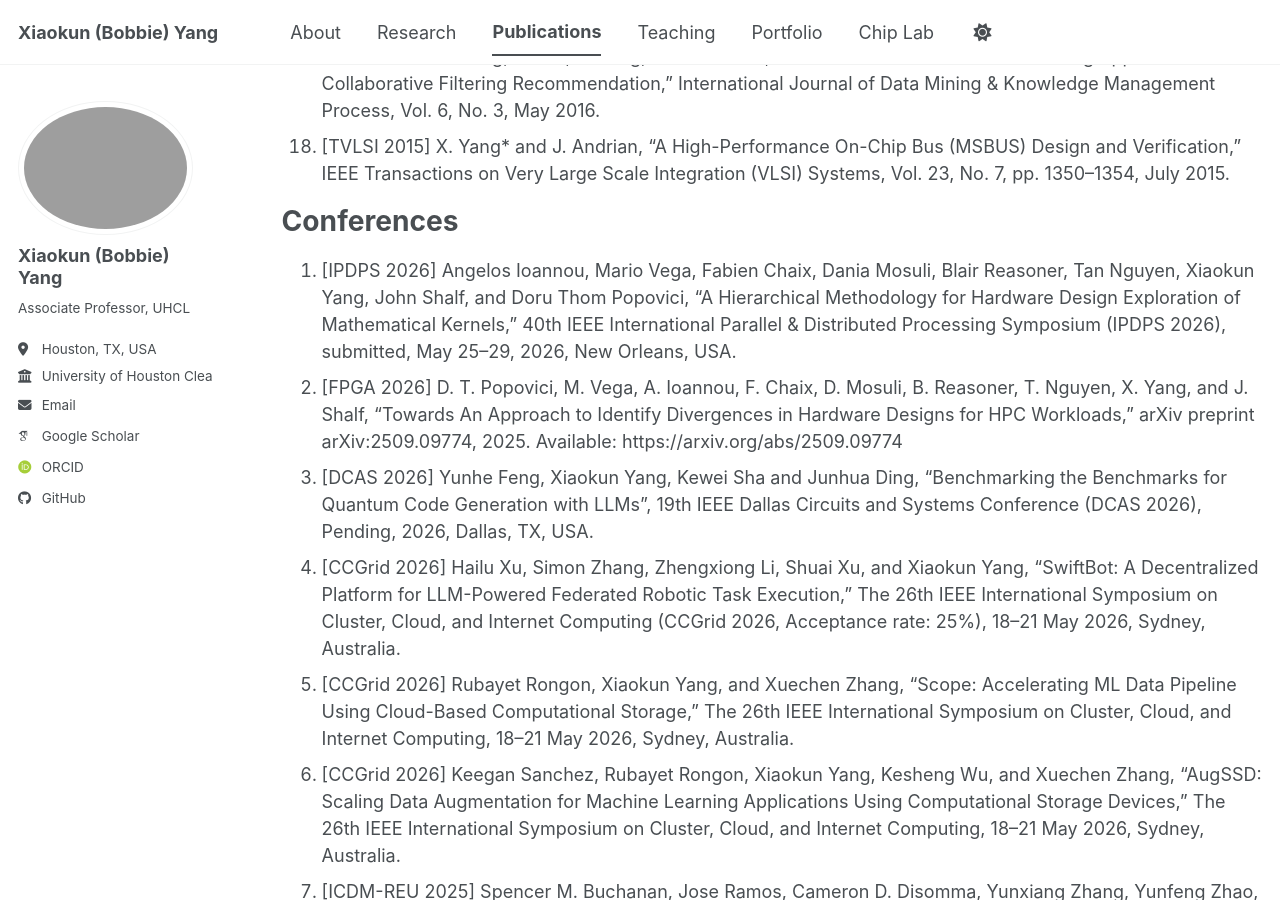
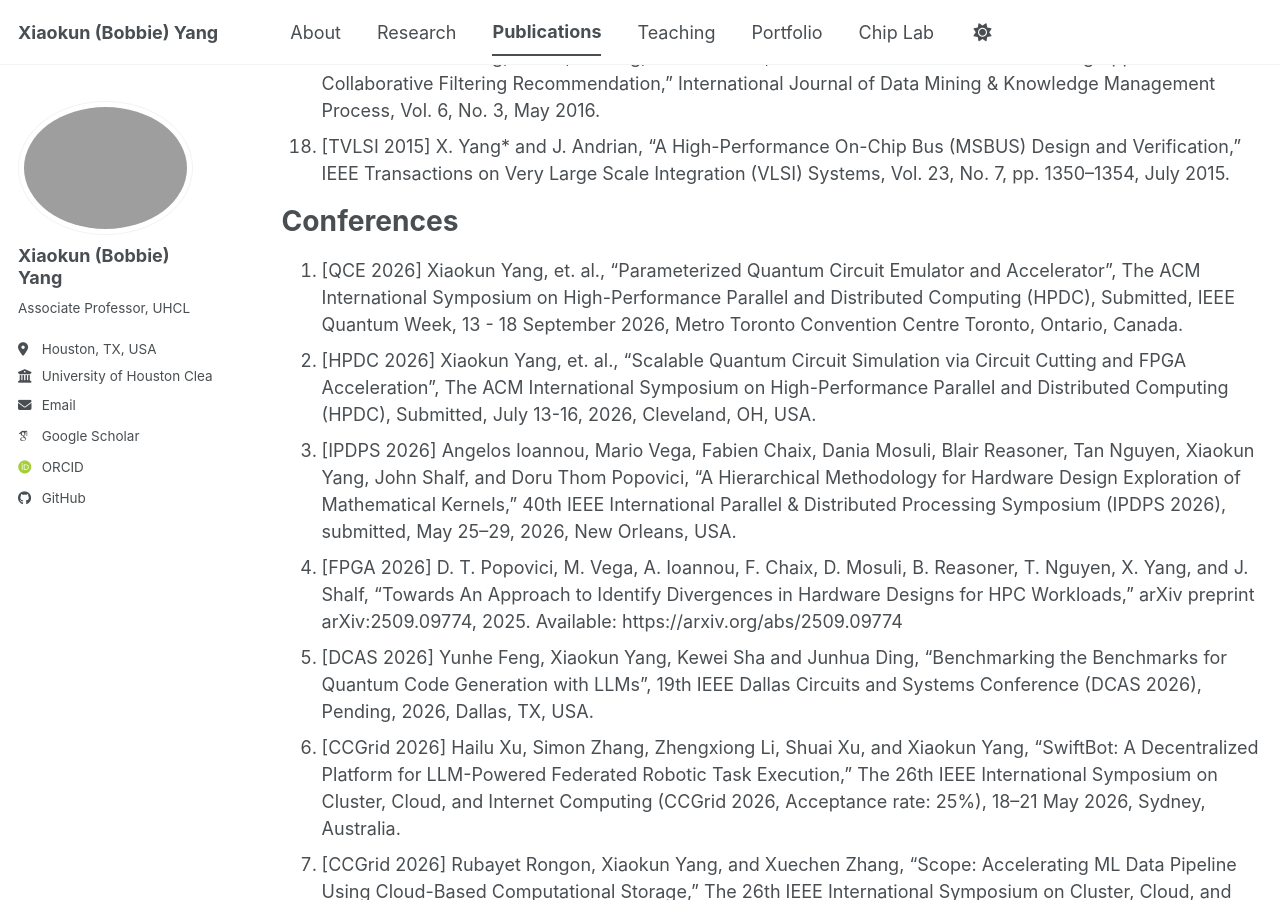
Before and after one commit to bobbieyang/bobbieyang.github.io, a Jekyll site: the page built from _pages/publications.md, in a window 1280 px wide and 900 px high, scrolled down 2080 px. Built offline with Jekyll 4.4.1, drawn with Linux system fonts in a browser that asks for light colours; some web fonts are replaced; a script bundle is joined from its source files by our own code; library files that are not in the unit come from our copies; some of the changed text lies outside the part shown.

Commit message:
Update publications.md

```diff
--- a/_pages/publications.md
+++ b/_pages/publications.md
@@ -49,7 +49,9 @@ Journals
 
 Conferences
 ======
-1. [IPDPS 2026] Angelos Ioannou, Mario Vega, Fabien Chaix, Dania Mosuli, Blair Reasoner, Tan Nguyen, Xiaokun Yang, John Shalf, and Doru Thom Popovici, “A Hierarchical Methodology for Hardware Design Exploration of Mathematical Kernels,” 40th IEEE International Parallel & Distributed Processing Symposium (IPDPS 2026), submitted, May 25–29, 2026, New Orleans, USA.
+1. [QCE 2026] Xiaokun Yang, et. al., "Parameterized Quantum Circuit Emulator and Accelerator", The ACM International Symposium on High-Performance Parallel and Distributed Computing (HPDC), Submitted, IEEE Quantum Week, 13 - 18 September 2026, Metro Toronto Convention Centre Toronto, Ontario, Canada.
+2. [HPDC 2026] Xiaokun Yang, et. al., "Scalable Quantum Circuit Simulation via Circuit Cutting and FPGA Acceleration", The ACM International Symposium on High-Performance Parallel and Distributed Computing (HPDC), Submitted, July 13-16, 2026, Cleveland, OH, USA.
+3. [IPDPS 2026] Angelos Ioannou, Mario Vega, Fabien Chaix, Dania Mosuli, Blair Reasoner, Tan Nguyen, Xiaokun Yang, John Shalf, and Doru Thom Popovici, “A Hierarchical Methodology for Hardware Design Exploration of Mathematical Kernels,” 40th IEEE International Parallel & Distributed Processing Symposium (IPDPS 2026), submitted, May 25–29, 2026, New Orleans, USA.
 2. [FPGA 2026] D. T. Popovici, M. Vega, A. Ioannou, F. Chaix, D. Mosuli, B. Reasoner, T. Nguyen, X. Yang, and J. Shalf, “Towards An Approach to Identify Divergences in Hardware Designs for HPC Workloads,” arXiv preprint arXiv:2509.09774, 2025. Available: https://arxiv.org/abs/2509.09774
 3. [DCAS 2026] Yunhe Feng, Xiaokun Yang, Kewei Sha and Junhua Ding, "Benchmarking the Benchmarks for Quantum Code Generation with LLMs", 19th IEEE Dallas Circuits and Systems Conference (DCAS 2026), Pending, 2026, Dallas, TX, USA.
 4. [CCGrid 2026] Hailu Xu, Simon Zhang, Zhengxiong Li, Shuai Xu, and Xiaokun Yang, “SwiftBot: A Decentralized Platform for LLM-Powered Federated Robotic Task Execution,” The 26th IEEE International Symposium on Cluster, Cloud, and Internet Computing (CCGrid 2026, Acceptance rate: 25%), 18–21 May 2026, Sydney, Australia.
```
Also changed, not shown: other parts of _pages/publications.md (+1 -1 lines).
